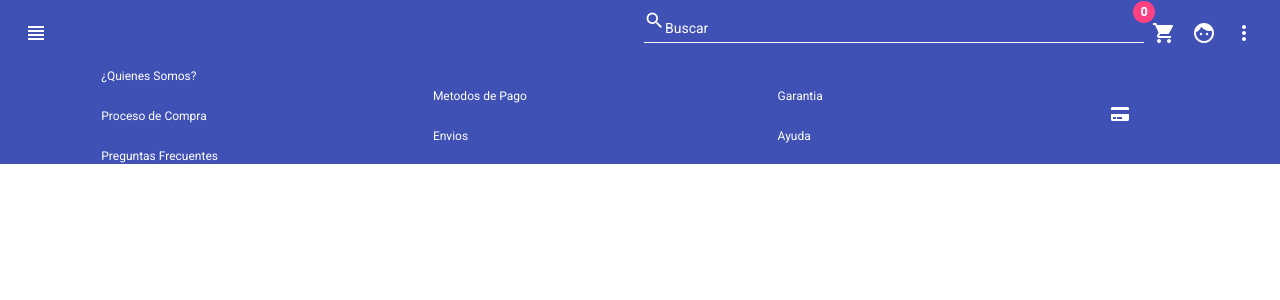
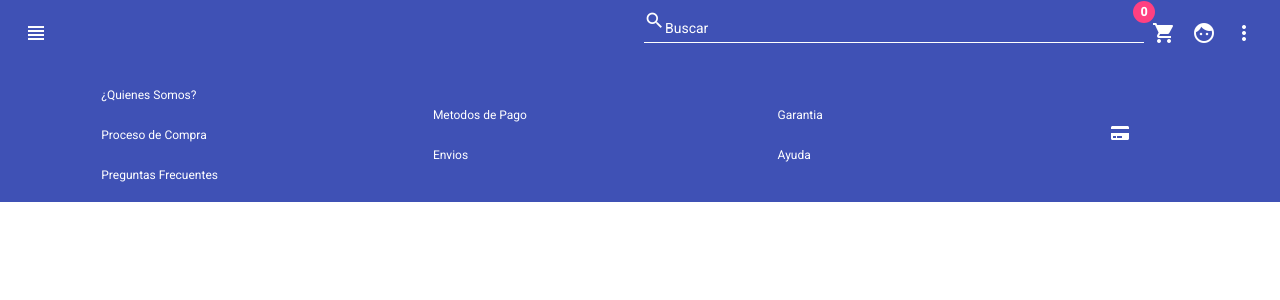
Before and after one commit to mart1nez94/tienda-componentes, an Angular app: page / in a window 1280 px wide. Shown: the top 300 px of the page. Built offline with nearby package versions, Linux system fonts and the light colour scheme.

Commit message:
issue div footer height was fixed

```diff
--- a/src/app/main/footer/footer.component.html
+++ b/src/app/main/footer/footer.component.html
@@ -1,4 +1,6 @@
 <div class="footer-div">
+    <br>
+    <div>
         <mat-grid-list cols="4" rowHeight="100px">
             <mat-grid-tile>
                 <mat-list dense>
@@ -24,3 +26,5 @@
             </mat-grid-tile>
         </mat-grid-list>
     </div>
+    <br>
+</div>
```
Lines whose indentation alone changed are shown as unchanged.
